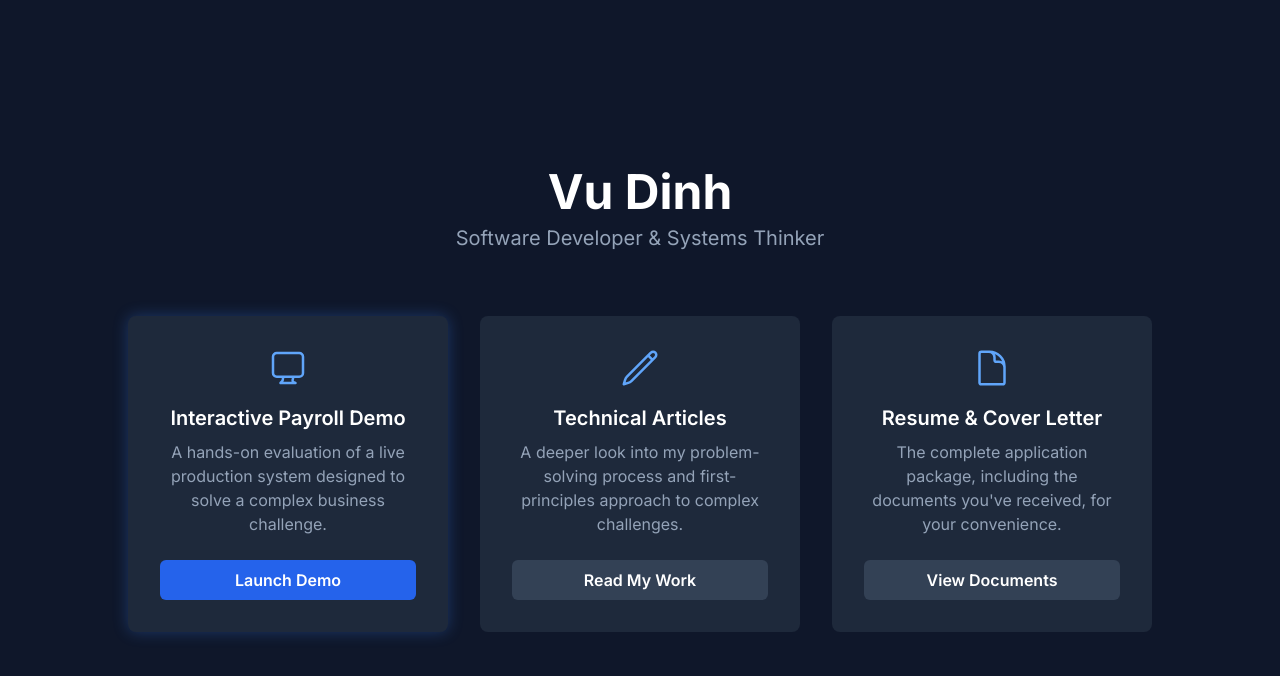
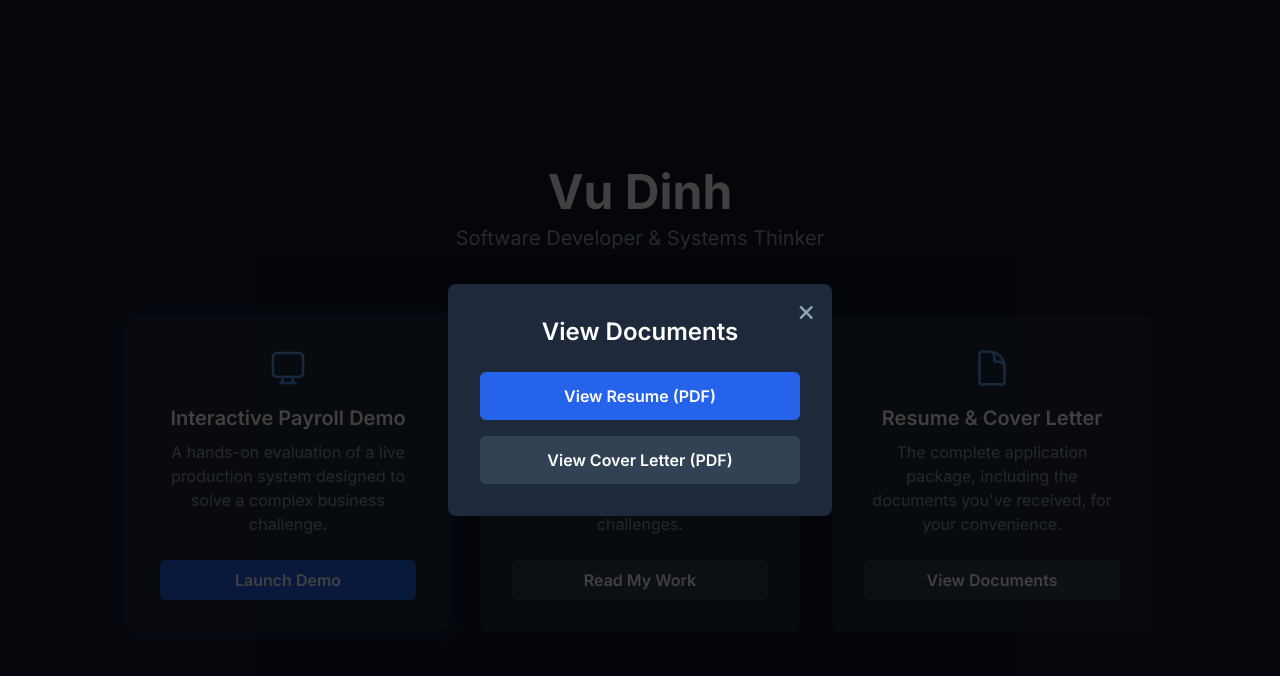
Before and after one commit to veltalldev/veltalldev.github.io, a plain HTML site: page index.html in a window 1280 px wide. Both pictures are taken after a click on the element 992 px from the left and 474 px from the top of the page. Drawn offline with nearby package versions, Linux system fonts and the light colour scheme.

Commit message:
Update index.html

```diff
--- a/index.html
+++ b/index.html
@@ -103,5 +103,18 @@
         </div>
     </div>
 </div>
+    <script>
+    const modal = document.getElementById('docsModal');
+
+    function openModal() {
+        modal.classList.remove('hidden');
+        modal.classList.add('flex');
+    }
+
+    function closeModal() {
+        modal.classList.remove('flex');
+        modal.classList.add('hidden');
+    }
+</script>
 </body>
 </html>
```
